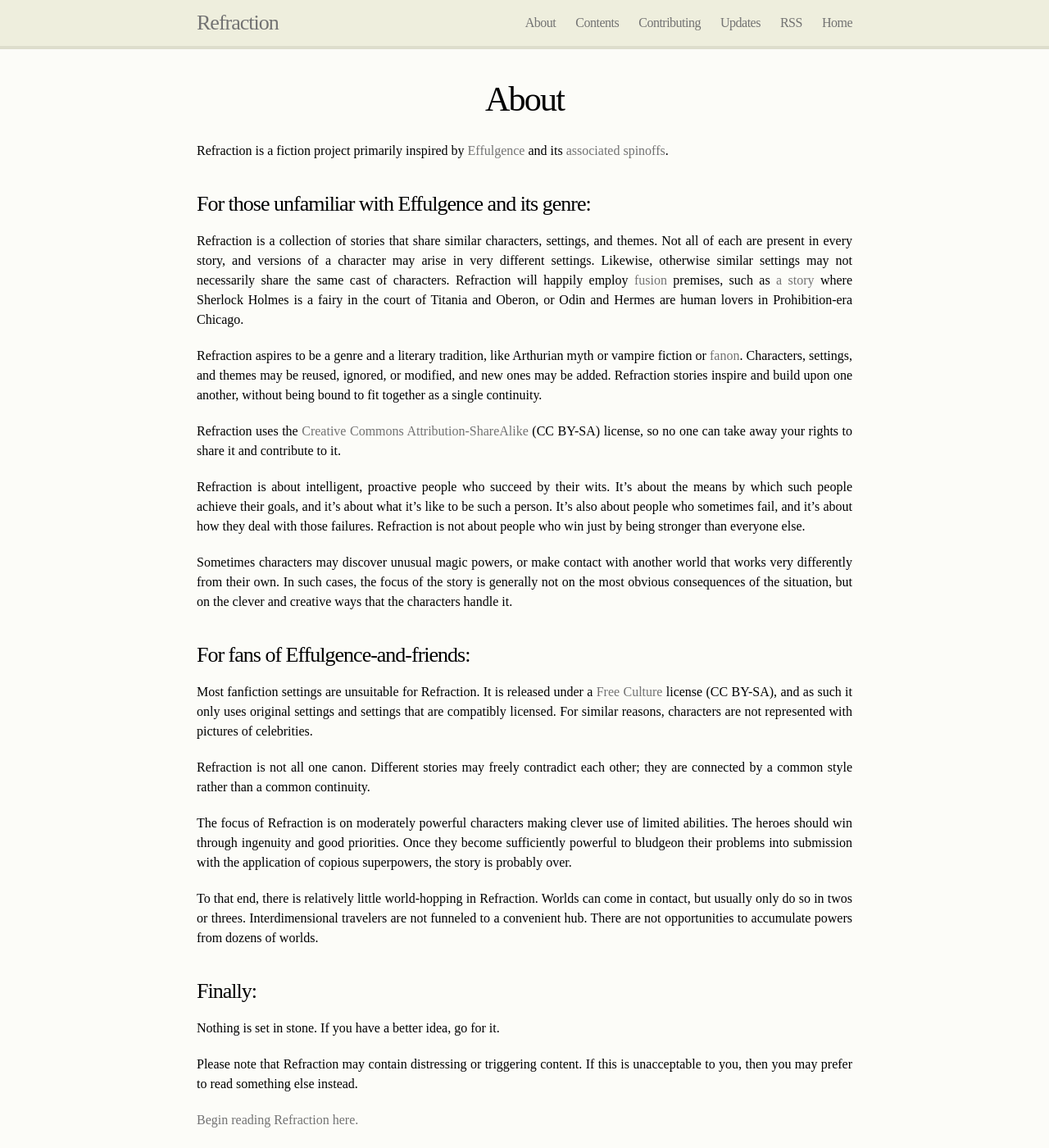
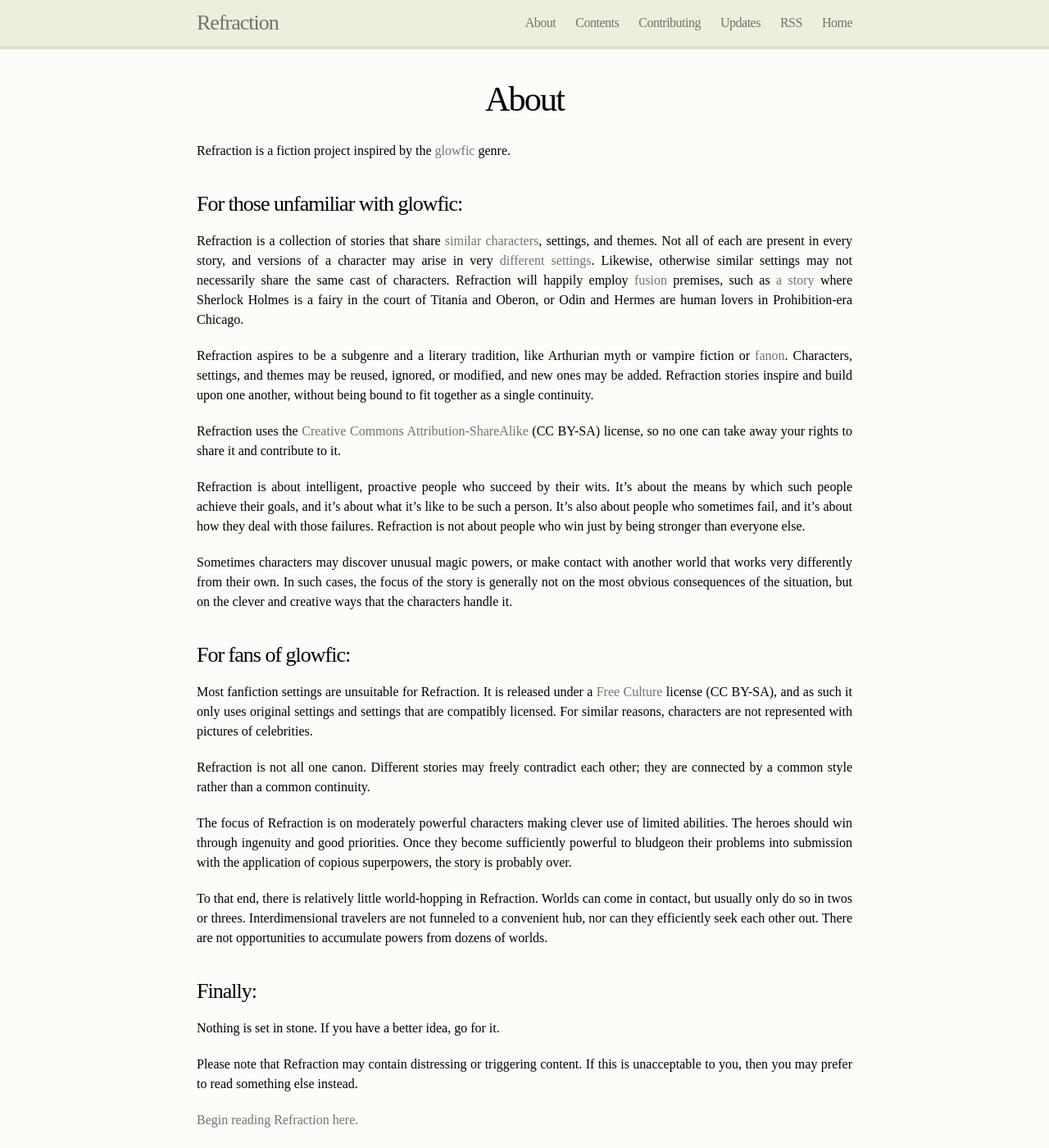
Before and after one commit to foolscap-studio/refraction, a Jekyll site: the page built from pages/about.md, in a window 1280 px wide and 1400 px high. Shown: the whole window at 82% size. Built offline with Jekyll 4.4.1, drawn with Linux system fonts in a browser that asks for light colours.

Commit message:
Update about page to reflect developments in glowfic.

```diff
--- a/pages/about.md
+++ b/pages/about.md
@@ -4,13 +4,13 @@ title: About
 permalink: /about/
 ---
 
-Refraction is a fiction project primarily inspired by [Effulgence](http://belltower.dreamwidth.org/8579.html) and its [associated](http://alicornutopia.dreamwidth.org/1640.html) [spinoffs](http://alicornutopia.dreamwidth.org/7441.html).
+Refraction is a fiction project inspired by the [glowfic](http://tvtropes.org/pmwiki/pmwiki.php/Roleplay/Glowfic) genre.
 
-### For those unfamiliar with Effulgence and its genre:
+### For those unfamiliar with glowfic:
 
-Refraction is a collection of stories that share similar characters, settings, and themes. Not all of each are present in every story, and versions of a character may arise in very different settings. Likewise, otherwise similar settings may not necessarily share the same cast of characters. Refraction will happily employ [fusion](http://fanlore.org/wiki/Fusion) premises, such as [a story](../pensee/) where Sherlock Holmes is a fairy in the court of Titania and Oberon, or Odin and Hermes are human lovers in Prohibition-era Chicago.
+Refraction is a collection of stories that share [similar characters](http://tvtropes.org/pmwiki/pmwiki.php/Main/UniversalAdaptorCast), settings, and themes. Not all of each are present in every story, and versions of a character may arise in very [different settings](http://tvtropes.org/pmwiki/pmwiki.php/Main/AlternateUniverseFic). Likewise, otherwise similar settings may not necessarily share the same cast of characters. Refraction will happily employ [fusion](http://fanlore.org/wiki/Fusion) premises, such as [a story](../pensee/) where Sherlock Holmes is a fairy in the court of Titania and Oberon, or Odin and Hermes are human lovers in Prohibition-era Chicago.
 
-Refraction aspires to be a genre and a literary tradition, like Arthurian myth or vampire fiction or [fanon](http://fanlore.org/wiki/Fanon). Characters, settings, and themes may be reused, ignored, or modified, and new ones may be added. Refraction stories inspire and build upon one another, without being bound to fit together as a single continuity.
+Refraction aspires to be a subgenre and a literary tradition, like Arthurian myth or vampire fiction or [fanon](http://fanlore.org/wiki/Fanon). Characters, settings, and themes may be reused, ignored, or modified, and new ones may be added. Refraction stories inspire and build upon one another, without being bound to fit together as a single continuity.
 
 Refraction uses the [Creative Commons Attribution-ShareAlike](http://creativecommons.org/licenses/by-sa/4.0/) (CC BY-SA) license, so no one can take away your rights to share it and contribute to it.
 
@@ -18,7 +18,7 @@ Refraction is about intelligent, proactive people who succeed by their wits. It'
 
 Sometimes characters may discover unusual magic powers, or make contact with another world that works very differently from their own. In such cases, the focus of the story is generally not on the most obvious consequences of the situation, but on the clever and creative ways that the characters handle it.
 
-### For fans of Effulgence-and-friends:
+### For fans of glowfic:
 
 Most fanfiction settings are unsuitable for Refraction. It is released under a [Free Culture](http://freedomdefined.org/Definition) license (CC BY-SA), and as such it only uses original settings and settings that are compatibly licensed. For similar reasons, characters are not represented with pictures of celebrities.
 
@@ -26,7 +26,7 @@ Refraction is not all one canon. Different stories may freely contradict each ot
 
 The focus of Refraction is on moderately powerful characters making clever use of limited abilities. The heroes should win through ingenuity and good priorities. Once they become sufficiently powerful to bludgeon their problems into submission with the application of copious superpowers, the story is probably over.
 
-To that end, there is relatively little world-hopping in Refraction. Worlds can come in contact, but usually only do so in twos or threes. Interdimensional travelers are not funneled to a convenient hub. There are not opportunities to accumulate powers from dozens of worlds.
+To that end, there is relatively little world-hopping in Refraction. Worlds can come in contact, but usually only do so in twos or threes. Interdimensional travelers are not funneled to a convenient hub, nor can they efficiently seek each other out. There are not opportunities to accumulate powers from dozens of worlds.
 
 ### Finally:
 
```
